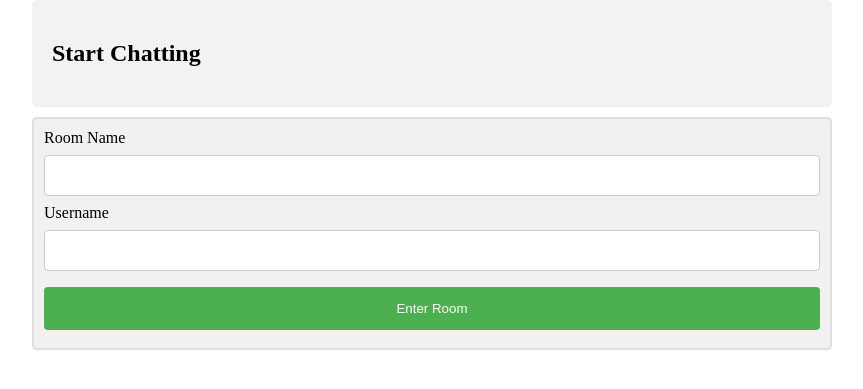
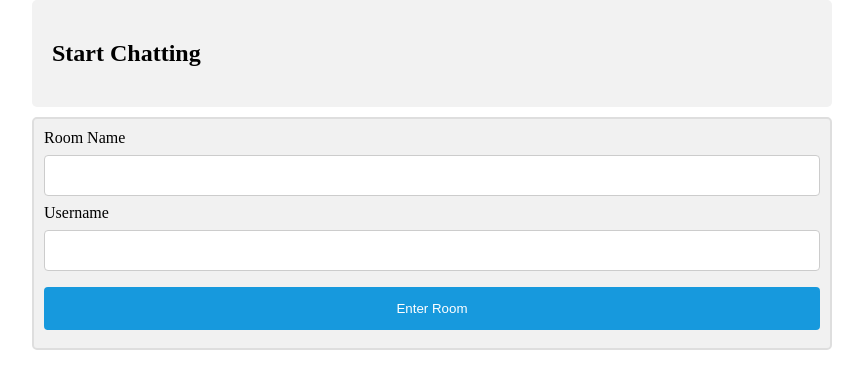
Before and after one commit to VincentNguyenDuc/realtime-chat-application, a Django app: page / in a window 1280 px wide. Shown: the top 389 px of the page, without its empty margins (208-1071 px from the left). Run offline with Django 4.2, Linux system fonts and the light colour scheme.

Commit message:
Update style.css

```diff
--- a/static/css/style.css
+++ b/static/css/style.css
@@ -61,7 +61,7 @@ body {
 
 .container input[type=submit] {
     width: 100%;
-    background-color: #4CAF50;
+    background-color: #1799DD;
     color: white;
     padding: 14px 20px;
     margin: 8px 0;
@@ -71,7 +71,7 @@ body {
 }
 
 .container input[type=submit]:hover {
-    background-color: #45a049;
+    background-color: #177add;
 }
 
 div {
```
